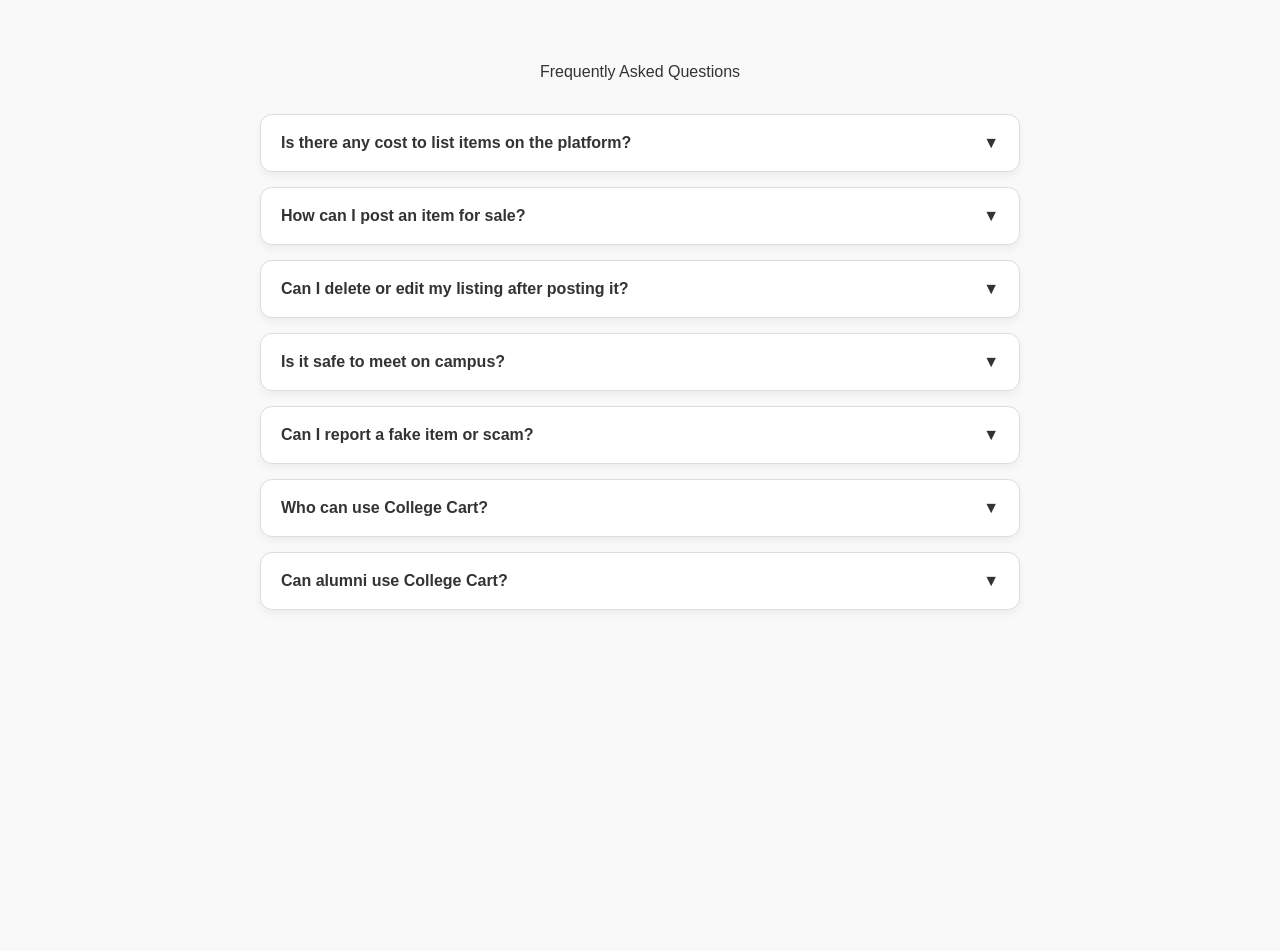
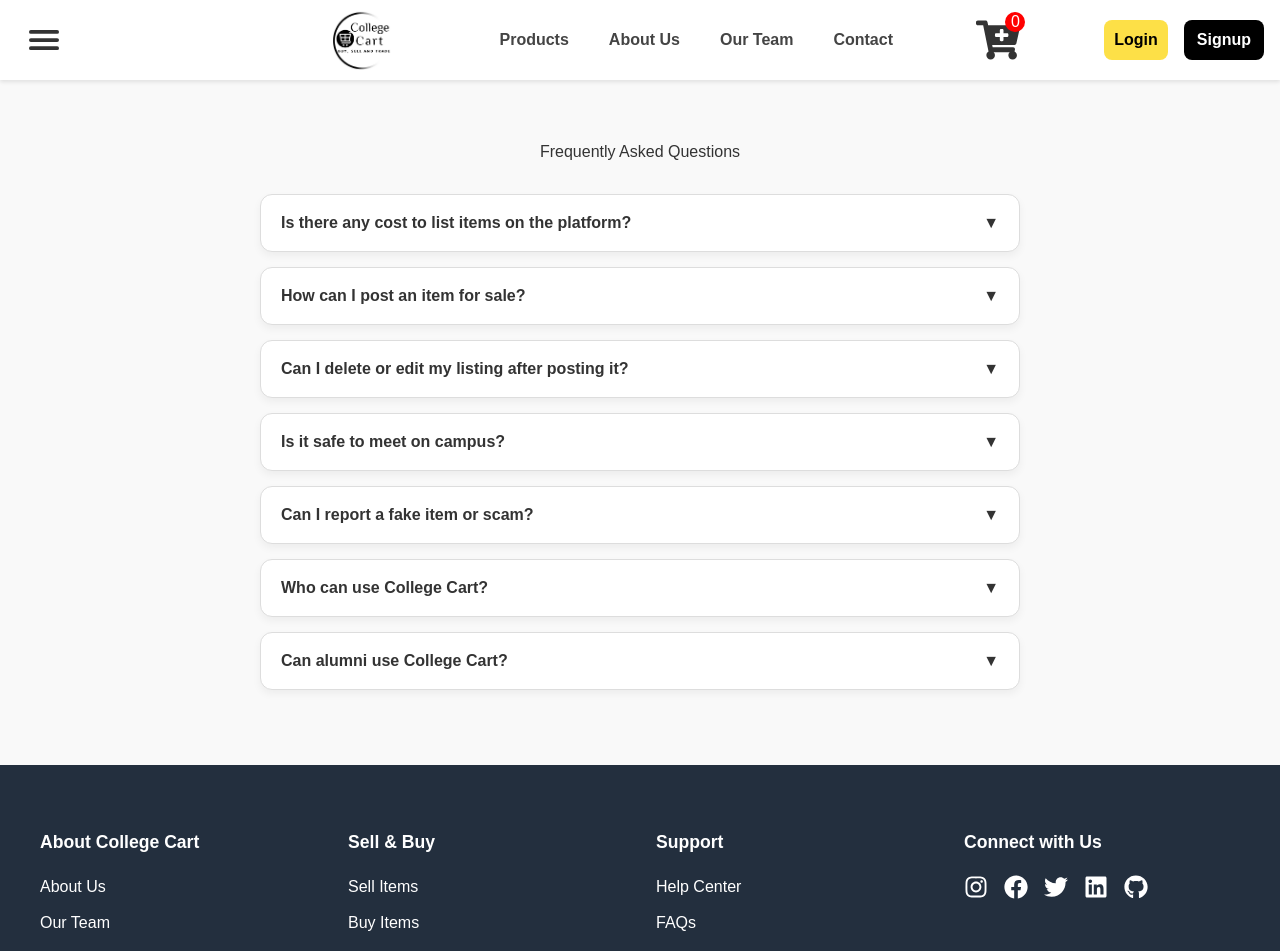
Before and after one commit to jatinpathania/College-Cart, a React (Vite) app in the folder Frontend/College_Cart/: page /faq in a window 1280 px wide. Shown: the top 951 px of the page. Before the commit the page ends 800 px from the top, so only its background shows below. Built offline with nearby package versions, Linux system fonts and the light colour scheme; no server answers.

Commit message:
Add header and footer

```diff
--- a/Frontend/College_Cart/src/Components/Faq/Faq.jsx
+++ b/Frontend/College_Cart/src/Components/Faq/Faq.jsx
@@ -1,5 +1,7 @@
 import React, { useState } from 'react';
 import './Faq.css';
+import Header from '../Header/Header';
+import Footer from '../Footer/Footer';
 
 const faqData = [
   {
@@ -42,6 +44,9 @@ const Faq = () => {
   };
 
   return (
+    <>
+     <Header showSearch={false} showMiddleHeader={true} isProductsPage={false}/>
+
     <div className="faq-container">
       <h1>Frequently Asked Questions</h1>
       {faqData.map((faq, index) => (
@@ -57,6 +62,8 @@ const Faq = () => {
         </div>
       ))}
     </div>
+    <Footer/>
+    </>
   );
 };
 
```
